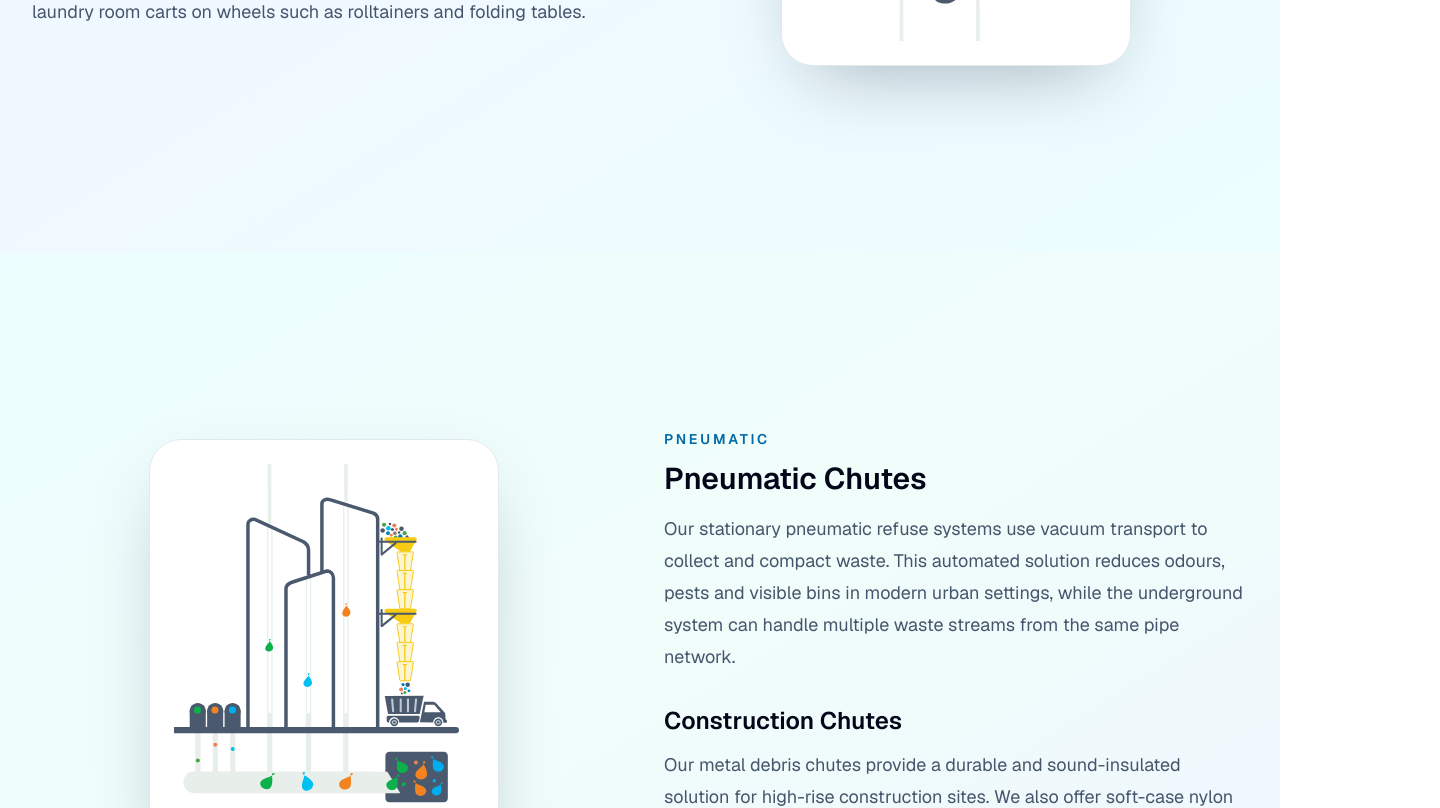
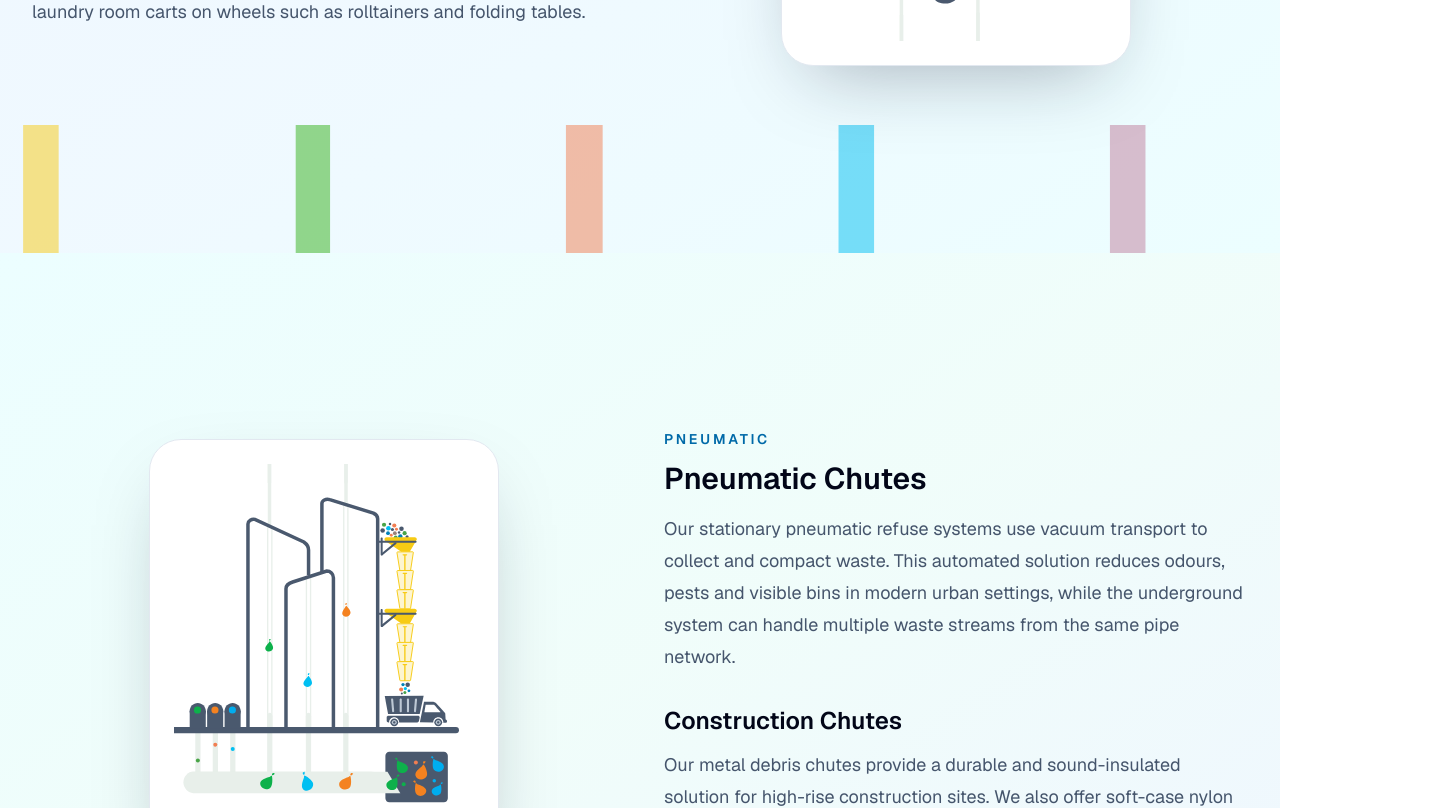
Before and after one commit to mbinnie123/downwaste-uk, a Next.js app: page / in a window 1280 px wide. Shown: the part 1780-2588 px from the top of the page, 1440 px wide, since content can reach past the window. Built offline with nearby package versions, Linux system fonts and the light colour scheme.

Commit message:
Add header stripe decoration to solution sections

```diff
--- a/app/page.tsx
+++ b/app/page.tsx
@@ -220,7 +220,7 @@ export default function Home() {
             return (
               <div
                 key={solution.section}
-                className={`flex min-h-screen w-full items-center overflow-hidden ${gradients[index]} transition-all duration-500 ease-out animate-[fadeIn_0.8s_ease-in-out] group`}
+                className={`relative flex min-h-screen w-full items-center overflow-hidden ${gradients[index]} transition-all duration-500 ease-out animate-[fadeIn_0.8s_ease-in-out] group`}
               >
                 <div className="absolute -inset-40 bg-gradient-to-r opacity-0 group-hover:opacity-5 transition-opacity duration-500 blur-3xl" />
                 <div className="mx-auto flex w-full max-w-7xl gap-12 px-6 lg:grid lg:grid-cols-2 lg:px-8 relative z-10">
@@ -271,6 +271,14 @@ export default function Home() {
                       </div>
                     </>
                   )}
+                </div>
+                <div className="absolute bottom-0 left-0 right-0 z-5 h-32 opacity-50 pointer-events-none">
+                  <Image
+                    src={headerStripe}
+                    alt="Header Stripe"
+                    fill
+                    className="object-cover object-bottom"
+                  />
                 </div>
               </div>
             );
```
